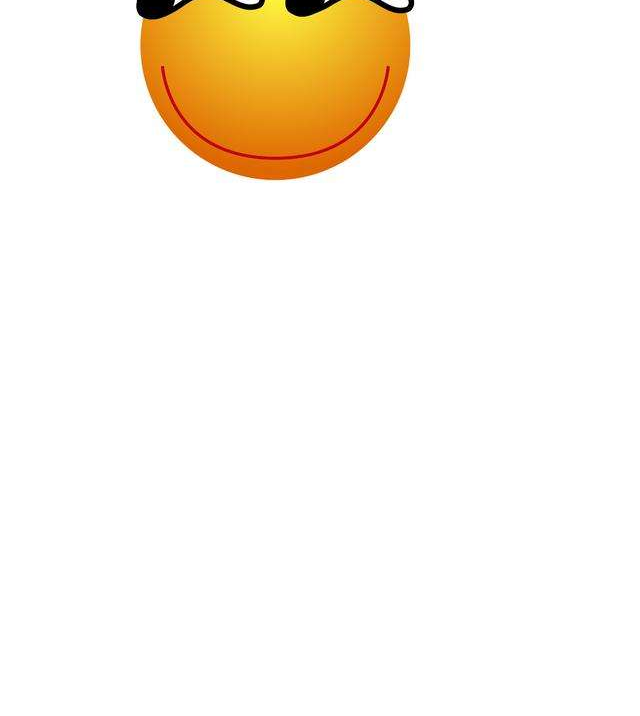
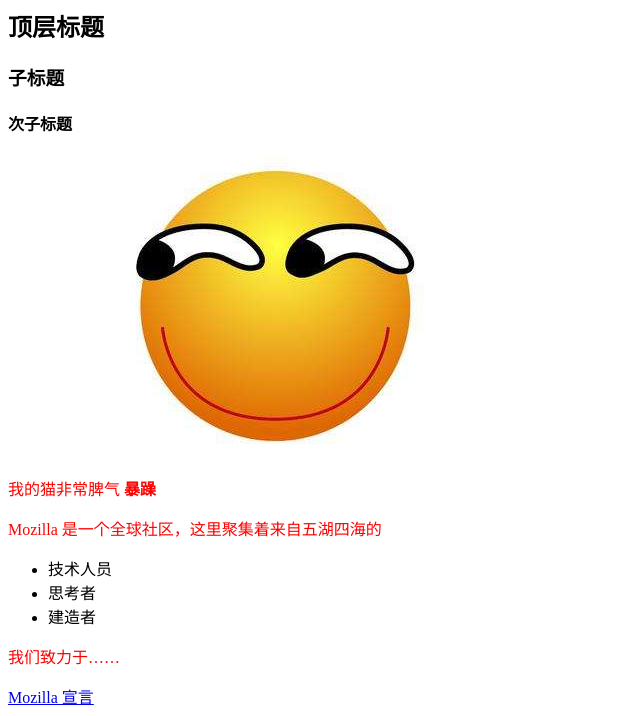
Before and after one commit to vincentCheng/frontend-learn-again, a plain HTML site: page test-site/index.html in a window 1280 px wide. Shown: the part 113-829 px from the top of the page, without its empty margins (0-640 px from the left). Before the commit the page ends 800 px from the top, so only its background shows below. Drawn offline with Linux system fonts and the light colour scheme.

Commit message:
HTML基础 完成

```diff
--- a/test-site/index.html
+++ b/test-site/index.html
@@ -2,16 +2,65 @@
  * @Author: VincentCheng
  * @Date: 2021-05-29 18:32:49
  * @LastEditors: VincentCheng
- * @LastEditTime: 2021-05-29 18:40:11
+ * @LastEditTime: 2021-05-29 19:13:12
  * @FilePath: \FontendLearnAgain\test-site\index.html
+ * @Description: 参考文献：https://developer.mozilla.org/zh-CN/docs/Learn/Getting_started_with_the_web/HTML_basics
 -->
+
+<!-- HTML 尚在襁褓（大约是 1991/92 年）之时，
+	DOCTYPE 用来链接一些 HTML 编写守则，比如自动查错之类 -->
 <!DOCTYPE html>
+<!-- 根元素 -->
 <html>
+  <!-- 该元素的内容对用户不可见，
+		其中包含例如面向搜索引擎的搜索关键字（keywords）、
+		页面描述、CSS 样式表和字符编码声明等。 -->
   <head>
-    <meta charset="utf-8">
+    <!-- 该元素指定文档使用 UTF-8 字符编码 ，UTF-8 包括绝大多数人类已知语言的字符 -->
+    <meta charset="utf-8" />
+    <!-- 该元素设置页面的标题，
+			显示在浏览器标签页上，
+			也作为收藏网页的描述文字。 -->
     <title>我的测试页面</title>
+		<!-- href 是 hypertext reference 的缩写。超文本引用。 -->
+		<link rel="stylesheet" href="styles/style.css">
   </head>
+  <!-- 该元素包含期望让用户在访问页面时看到的内容，
+		包括文本、图像、视频、游戏、可播放的音轨或其他内容。 -->
   <body>
-    <img src="images/firefox-icon.jpg" alt="我的测试页面">
+    <!-- 这里可以看到alt的内容 -->
+    <img src="images/firefox-i777con.jpg" alt="我的测试页面" />
+
+    <h1>主标题</h1>
+    <h2>顶层标题</h2>
+    <h3>子标题</h3>
+    <h4>次子标题</h4>
+
+    <img src="images/firefox-icon.jpg" alt="我的测试页面" />
+    <!-- 这里注意：标签+内容=元素 -->
+    <p class="editor-note">
+      我的猫非常脾气
+      <strong>暴躁</strong>
+    </p>
+
+    <p>Mozilla 是一个全球社区，这里聚集着来自五湖四海的</p>
+
+		<!-- unordered list -->
+    <ul>
+      <li>技术人员</li>
+      <li>思考者</li>
+      <li>建造者</li>
+    </ul>
+
+    <p>我们致力于……</p>
+
+		<!-- a 超链接 是英文 anchor 的缩写 -->
+		<!-- 如果网址开始部分省略了 https:// 或者 http://，
+			可能会得到错误的结果。
+			在完成一个链接后，可以试着点击它来确保指向正确。
+
+			href 是 hypertext reference 的缩写。超文本引用。
+		-->
+		<a href="https://www.mozilla.org/zh-CN/about/manifesto/">Mozilla 宣言</a>
   </body>
 </html>
--- /dev/null
+++ b/test-site/styles/style.css
@@ -0,0 +1,3 @@
+p {
+  color: red;
+}
```
Also changed, not shown: 1 other file.
